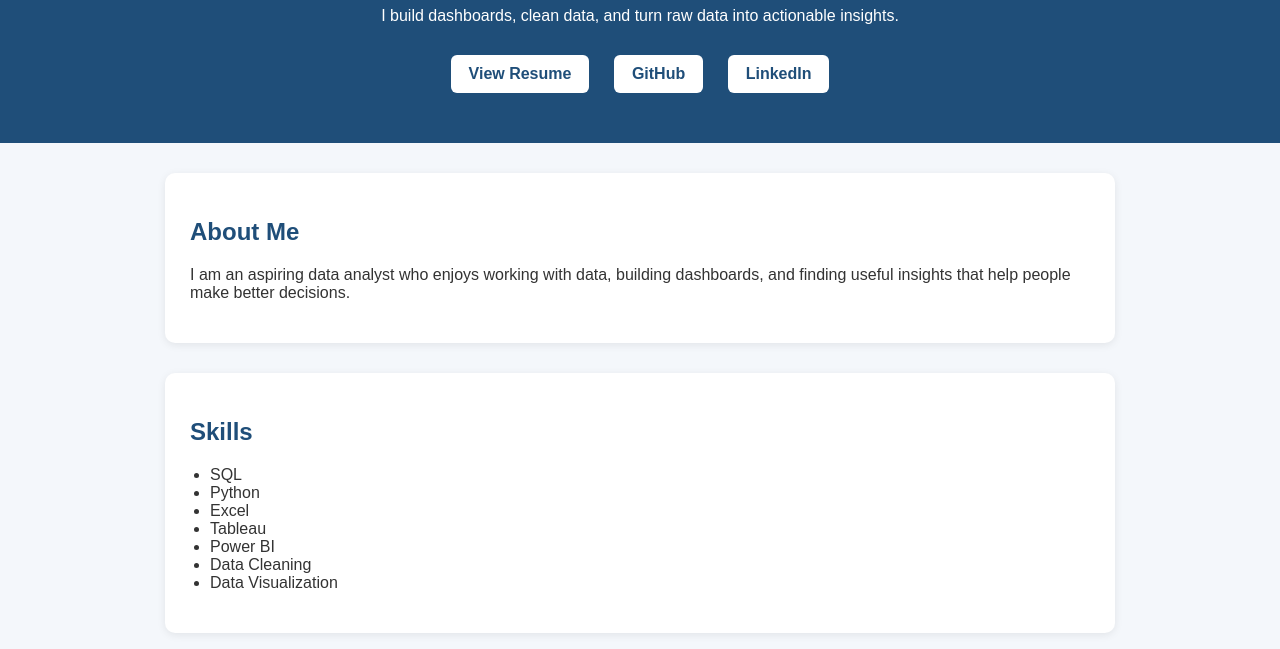
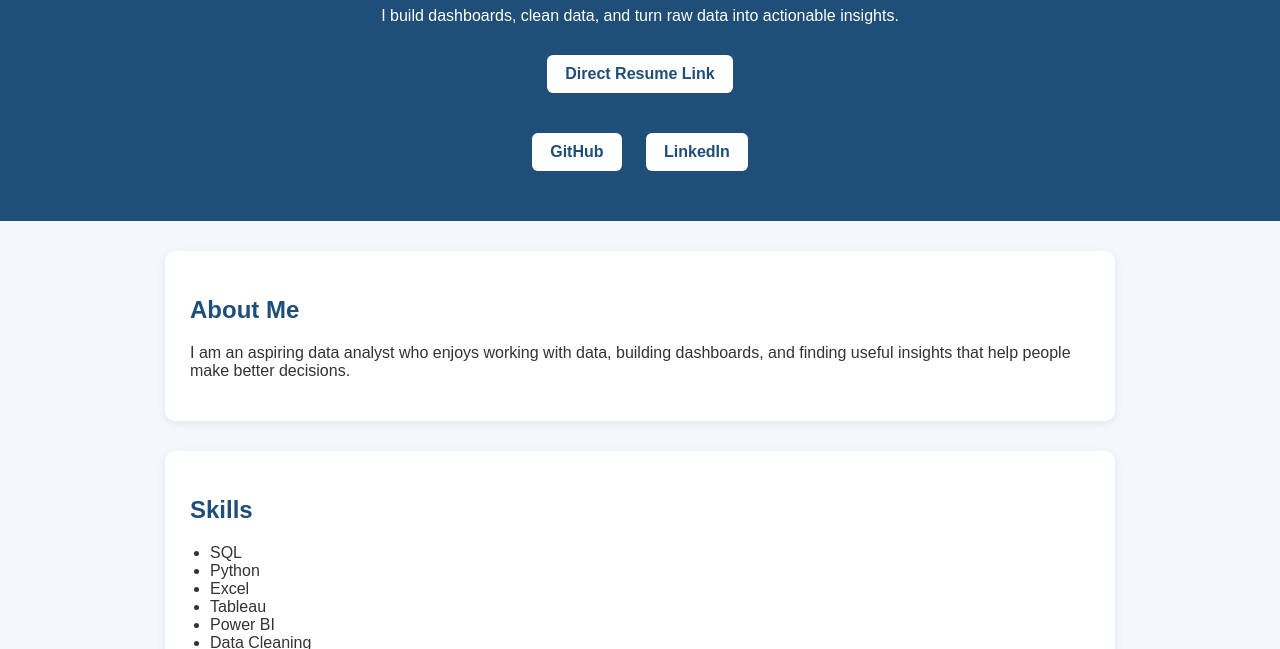
Before and after one commit to eortiz26/portfolio_erick_ortiz, a plain HTML site: page index.html in a window 1280 px wide. Shown: the part 149-798 px from the top of the page. Drawn offline with Linux system fonts and the light colour scheme.

Commit message:
Update index.html

```diff
--- a/index.html
+++ b/index.html
@@ -14,7 +14,7 @@
     <p>I build dashboards, clean data, and turn raw data into actionable insights.</p>
 
     <div class="buttons">
-  <a href="https://eortiz26.github.io/portfolio_erick_ortiz/assets/erick_ortiz_full_resume.pdf" download>View Resume</a>
+  <p><a href="https://eortiz26.github.io/portfolio_erick_ortiz/assets/erick_ortiz_full_resume.pdf">Direct Resume Link</a></p>
   <a href="https://github.com/eortiz26" target="_blank" rel="noopener noreferrer">GitHub</a>
   <a href="https://www.linkedin.com/in/erick-ortiz-472165195" target="_blank" rel="noopener noreferrer">LinkedIn</a>
 </div>
```
